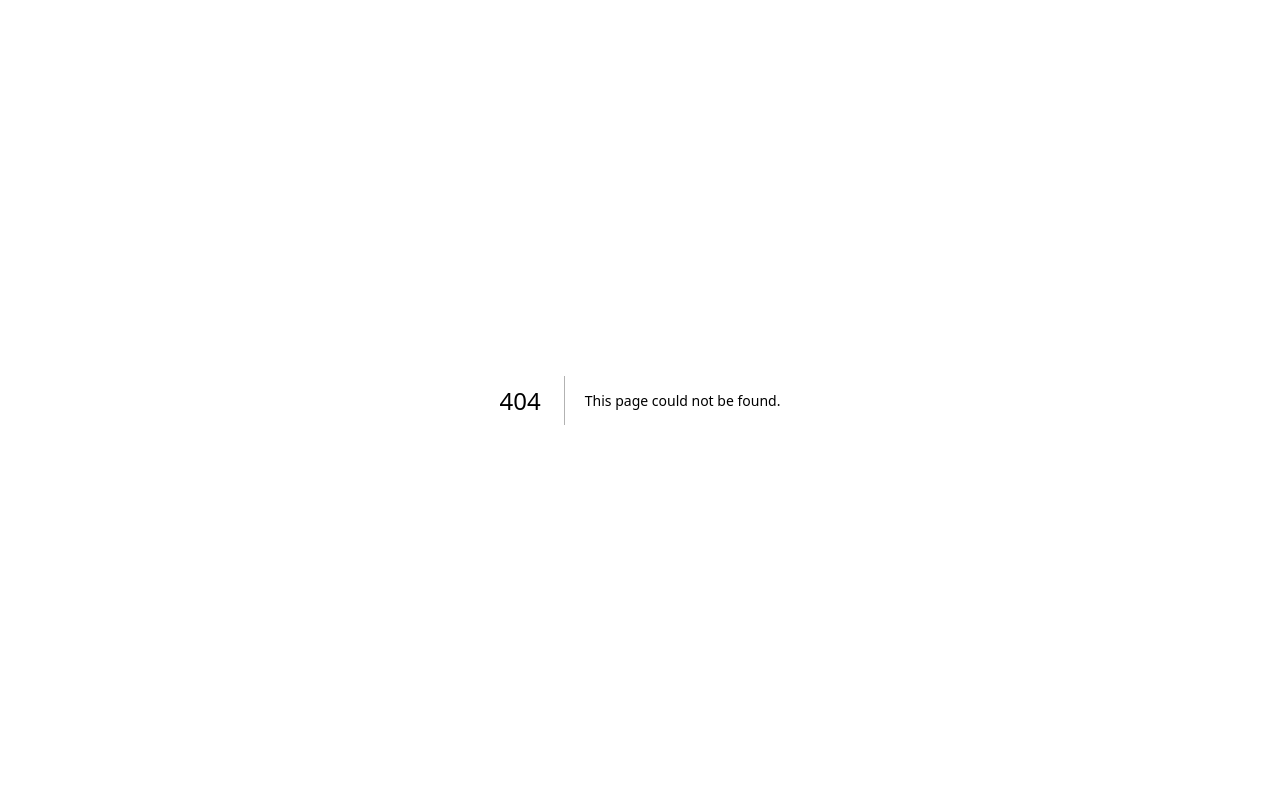
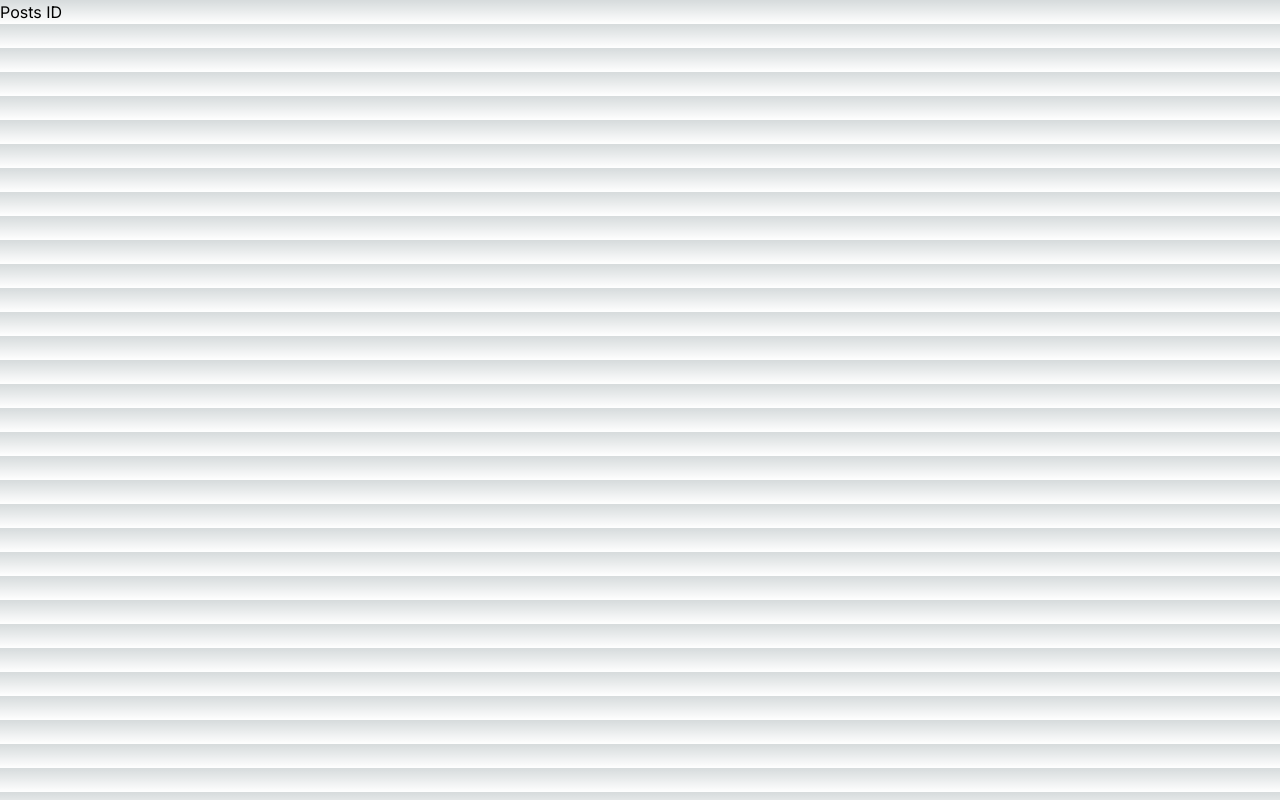
Before and after one commit to lorenrivers/vercel-postgres, a Next.js app: page /posts/1 in a window 1280 px wide. Before the commit this address had no page. Built offline with nearby package versions, Linux system fonts and the light colour scheme.

Commit message:
dynamic route added

```diff
--- a/src/app/page.js
+++ b/src/app/page.js
@@ -4,7 +4,7 @@ export default function Home() {
   return (
     <main>
       <div>
-        <h1>This is a test for creating a database use Vercel!</h1>
+        <h1>This is a test for creating a database using Vercel!</h1>
       </div>
     </main>
   );
--- /dev/null
+++ b/src/app/posts/[id]/page.js
@@ -0,0 +1,7 @@
+export default function PostIdPage() {
+  return (
+    <div>
+      <h1>Posts ID</h1>
+    </div>
+  );
+}
```
